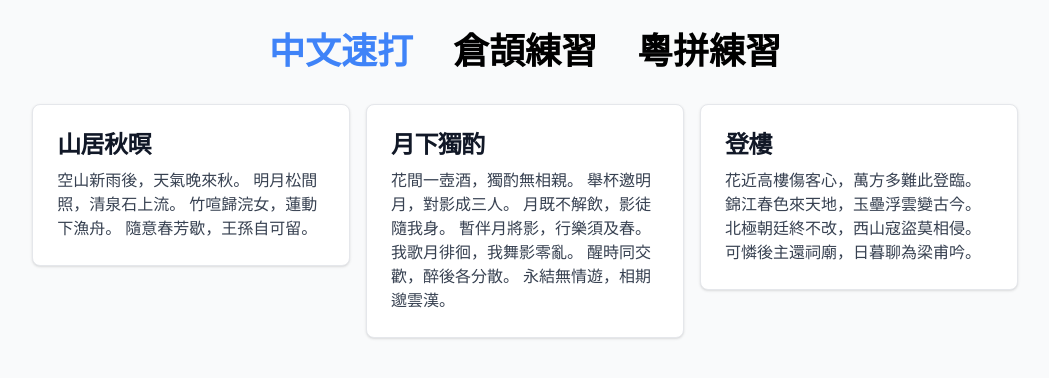
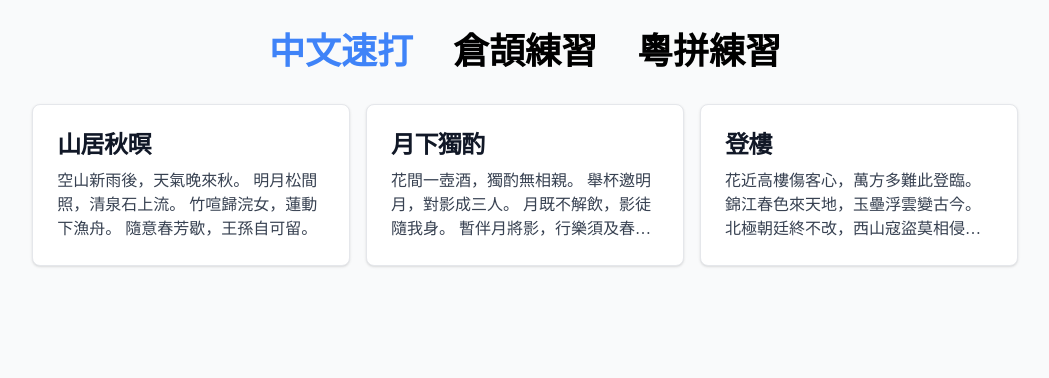
Before and after one commit to LokMongLittleWorld/Chinese-typing, a React (Vite) app in the folder react/: page / in a window 1280 px wide. Shown: the top 378 px of the page, without its empty margins (115-1164 px from the left). Built offline with nearby package versions, Linux system fonts and the light colour scheme; no server answers; sample sign-in values are in the browser's storage; a web font is replaced by a local one.

Commit message:
feat: 3 line display

```diff
--- a/react/src/Components/ArticleDisplayCard.jsx
+++ b/react/src/Components/ArticleDisplayCard.jsx
@@ -4,7 +4,9 @@
       <h5 className="mb-2 text-2xl font-bold tracking-tight text-gray-900 dark:text-white">
         {title}
       </h5>
-      <p className="font-normal text-gray-700 dark:text-gray-400">{content}</p>
+      <p className="font-normal text-gray-700 dark:text-gray-400 line-clamp-3">
+        {content}
+      </p>
     </div>
   );
 }
```
